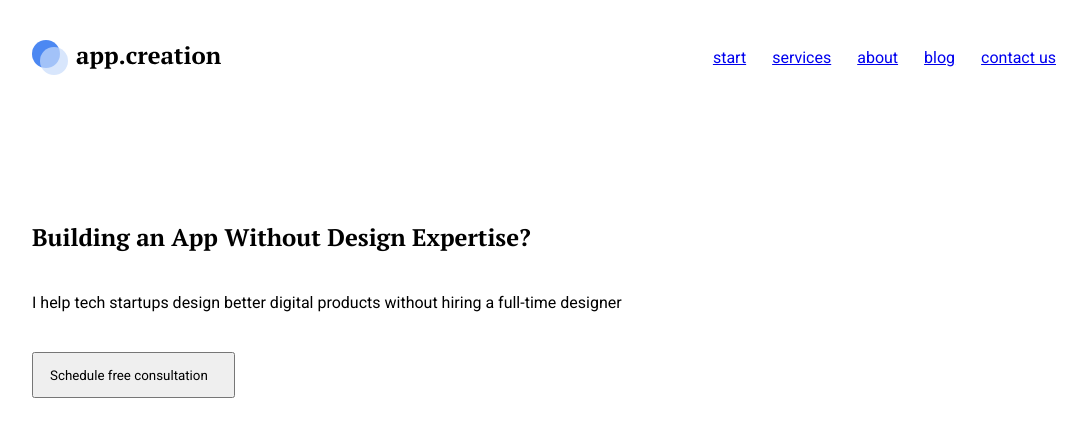
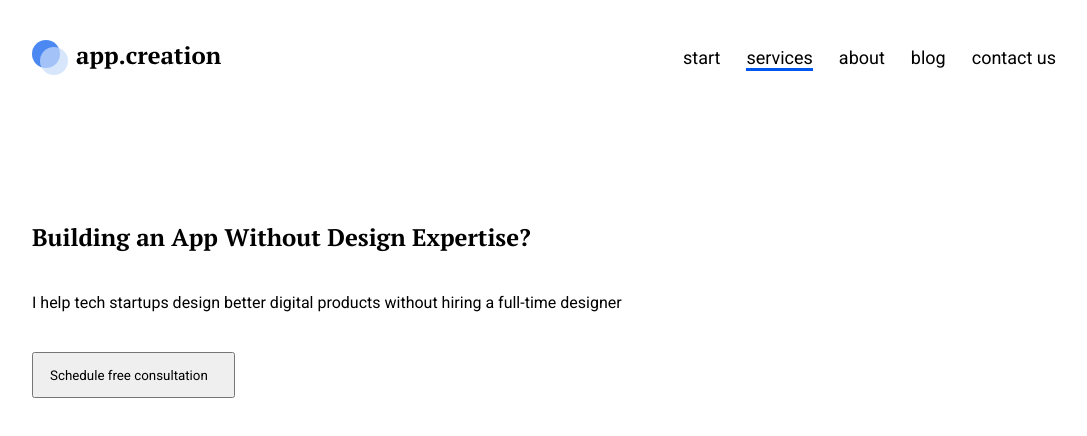
Before and after one commit to WebHeroSchool/viktoriya-zubtsova, a plain HTML site: page index.html in a window 1280 px wide. Shown: the whole page, without its empty margins (96-1183 px from the left). Drawn offline with Linux system fonts and the light colour scheme.

Commit message:
описала стили для меню

```diff
--- a/index.html
+++ b/index.html
@@ -15,7 +15,7 @@
        <div class="logo"></div>
        <nav class="menu">
          <a class="menu__item" href="#">start</a>
-         <a class="menu__item" href="#">services</a>
+         <a class="menu__item menu__item_active" href="#">services</a>
          <a class="menu__item" href="#">about</a>
          <a class="menu__item" href="#">blog</a>
          <a class="menu__item" href="#">contact us</a>
--- a/styles.css
+++ b/styles.css
@@ -1,5 +1,5 @@
-.menu__item, .main-content__button, .main-content__text{
-  font-family: 'Roboto', sans-serif;
+.main-content__button, .main-content__text{
+  font-family: 'Roboto', arial, helvetica, sans-serif;
 }
 .main-content__title{
   font-family: 'pt_serifbold', arial, helvetica, sans-serif;
@@ -29,10 +29,32 @@ header{
   align-items: center;
 }
 .menu__item{
-  padding: 0 13px;
+  position: relative;
+  margin-right: 26px;
+  font: 500 18px/21px 'Roboto', arial, helvetica, sans-serif;
+  color: #000;
+  text-decoration: none;
+  transition: opacity .5s;
 }
 .menu__item:last-child{
-  padding-right: 0;
+  margin-right: 0;
+}
+.menu__item:after{
+  position: absolute;
+  display: block;
+  content: '';
+  left: 0;
+  width: 100%;
+  height: 3px;
+  background: #0056EC;
+  opacity: 0;
+  transition: opacity .5s;
+}
+.menu__item:hover{
+  opacity: .5;
+}
+.menu__item:hover:after,.menu__item_active:after{
+  opacity: 1;
 }
 .main-content__title{
   margin: auto;
```
